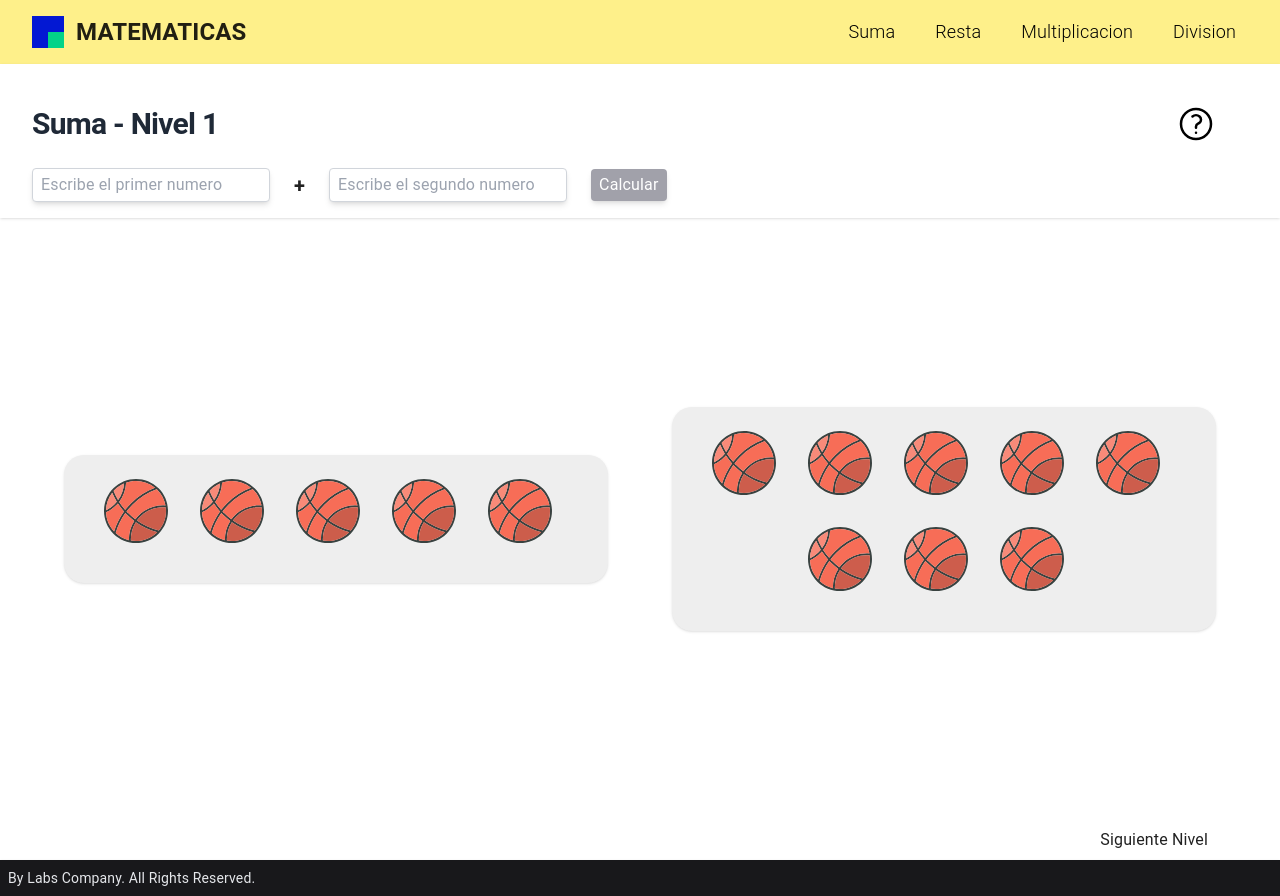
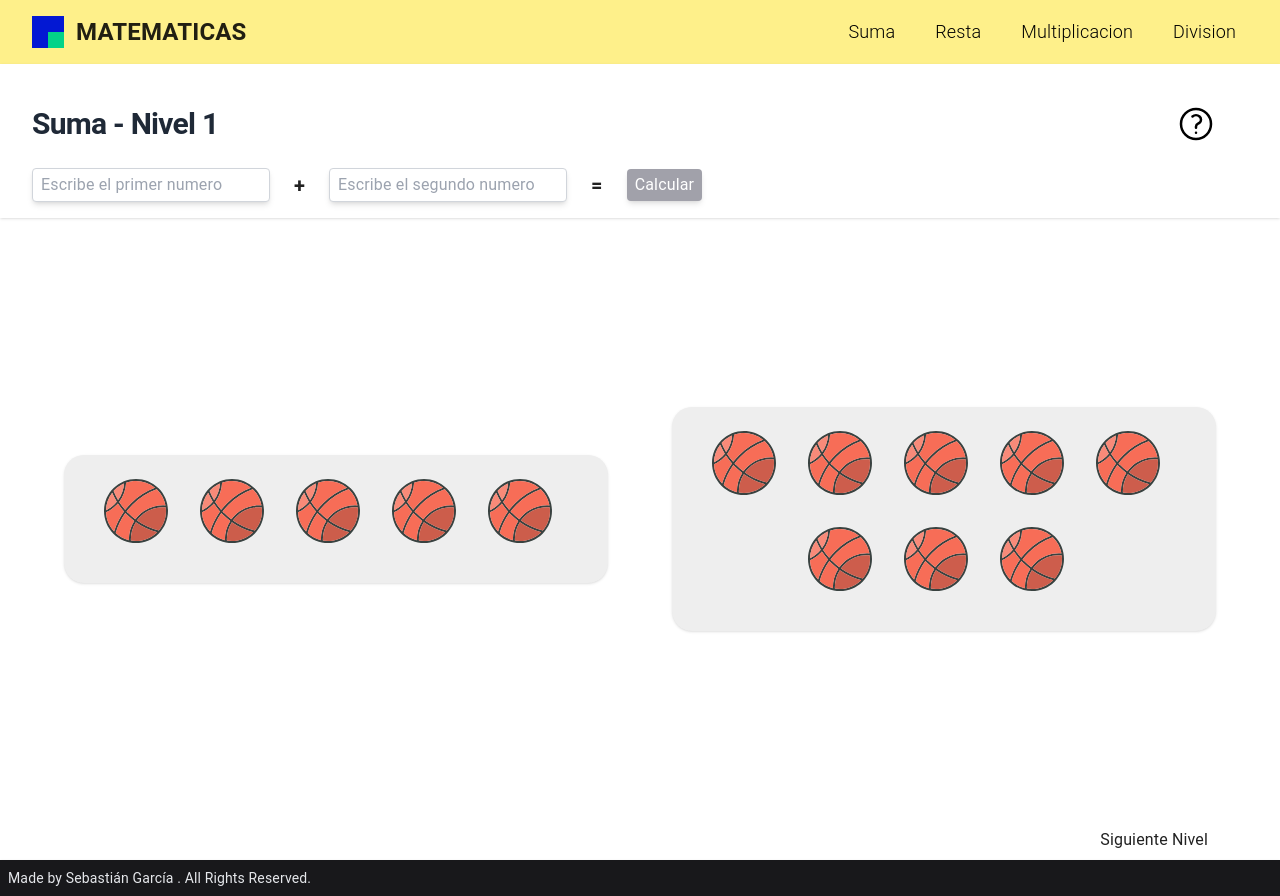
Before and after one commit to labs-company/mathematics, a React (Vite) app: page /add in a window 1280 px wide. Built offline with nearby package versions, Linux system fonts and the light colour scheme.

Commit message:
Fix operation mathematics

```diff
--- a/src/components/Banner.tsx
+++ b/src/components/Banner.tsx
@@ -8,16 +8,33 @@ export function Banner(props: BannerType) {
     figureOne: '',
     figureTwo: '',
   })
+  const [operation, setOperation] = useState<number | null>(null)
 
   const handleChangeFigure = (key: string, value: string) => {
     setIsFigure({ ...isFigure, [key]: value })
+    setOperation(null)
   }
 
   const isValidated = () => {
     if (!isFigure.figureOne && !isFigure.figureTwo) return
-    const result = parseInt(isFigure.figureOne) + parseInt(isFigure.figureTwo)
+    let result: number | null = null
 
-    console.log(result)
+    if (props.icon === '*') {
+      result = parseInt(isFigure.figureOne) * parseInt(isFigure.figureTwo)
+    }
+
+    if (props.icon === '-') {
+      result = parseInt(isFigure.figureOne) - parseInt(isFigure.figureTwo)
+    }
+
+    if (props.icon === '+') {
+      result = parseInt(isFigure.figureOne) + parseInt(isFigure.figureTwo)
+    }
+    if (props.icon === '/') {
+      result = parseInt(isFigure.figureOne) / parseInt(isFigure.figureTwo)
+    }
+
+    setOperation(result)
   }
   return (
     <aside className='bg-white shadow px-4 py-4 sm:px-6 lg:px-8'>
@@ -53,13 +70,13 @@ export function Banner(props: BannerType) {
           maxLength={2}
           onChange={(e) => handleChangeFigure('figureTwo', e.target.value)}
         />
-        <a
-          href='#'
+        <span className='font-bold text-xl'>=</span>
+        <button
           className='px-2 py-1 bg-zinc-400 shadow-md rounded text-white hover:bg-zinc-600 hover:transition-colors'
           onClick={isValidated}
         >
-          Calcular
-        </a>
+          {!operation ? 'Calcular' : operation}
+        </button>
       </div>
     </aside>
   )
--- a/src/components/Footer.tsx
+++ b/src/components/Footer.tsx
@@ -3,9 +3,9 @@ export function Footer() {
     <footer className='bg-zinc-900 shadow p-2 dark:bg-gray-800'>
       <div className='w-full mx-auto max-w-screen-xl o-4 md:flex md:items-center md:justify-between'>
         <span className='text-sm text-gray-200 sm:text-center'>
-          <a href='https://github.com/labs-company' className='hover:underline'>
-            By Labs Company
-          </a>
+          <a href='https://castrogarciajs.dev' className='hover:underline' target="_blank">
+            Made by Sebastián García
+          </a>{" "}
           . All Rights Reserved.
         </span>
       </div>
--- a/src/pages/AddPage.tsx
+++ b/src/pages/AddPage.tsx
@@ -39,7 +39,6 @@ export default function AddPage() {
     useState<BoardSectionsType>(initialBoard)
 
   const handleDragOver = ({ active, over }: DragOverEvent) => {
-    // Find the containers
     const activeContainer = findSectionContainer(
       boardSections,
       active.id as string,
@@ -61,7 +60,6 @@ export default function AddPage() {
       const activeItems = boardSection[activeContainer]
       const overItems = boardSection[overContainer]
 
-      // Find the indexes for the items
       const activeIndex = activeItems.findIndex((item) => item.id === active.id)
       const overIndex = overItems.findIndex((item) => item.id !== over?.id)
 
```
